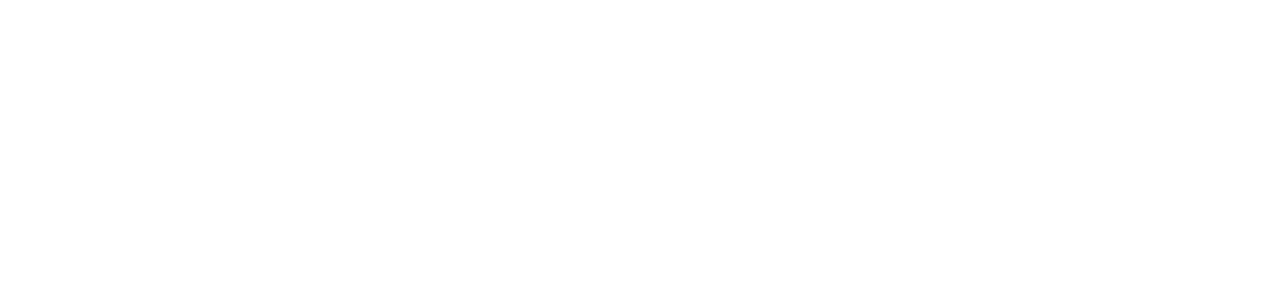
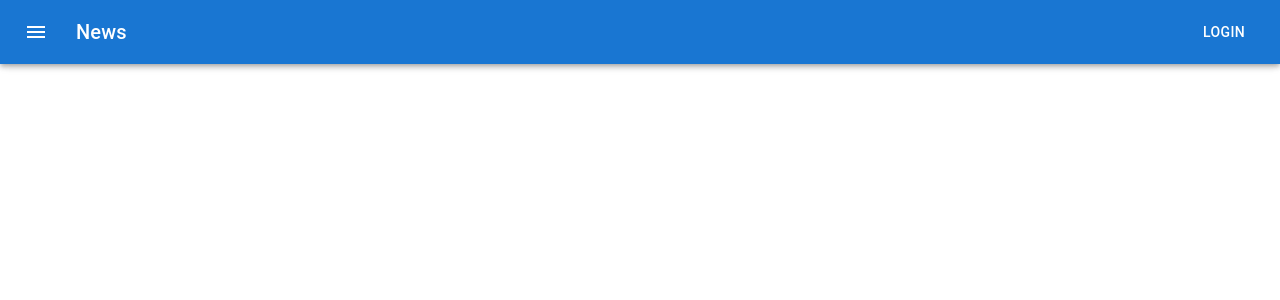
Before and after one commit to Sami6720/wallstreet_sentiments_2.0, a React (Create React App) app: page / in a window 1280 px wide. Shown: the top 300 px of the page. Built offline with nearby package versions, Linux system fonts and the light colour scheme.

Commit message:
feat(navbar): setup initial navbar

```diff
--- a/src/App.js
+++ b/src/App.js
@@ -1,10 +1,17 @@
 import logo from './logo.svg';
 import './App.css';
+import Grid from '@mui/material/Grid'; // Grid version 1
+import Navbar from './components/Navbar';
 
 function App() {
   return (
     <div className="App">
 
+      <Navbar></Navbar>
+      <Grid container spacing={2}>
+        <Grid item>
+        </Grid>
+      </Grid>
     </div>
   );
 }
--- /dev/null
+++ b/src/components/Navbar.js
@@ -0,0 +1,33 @@
+import React from 'react'
+import AppBar from '@mui/material/AppBar';
+import Toolbar from '@mui/material/Toolbar';
+import Typography from '@mui/material/Typography';
+import Button from '@mui/material/Button';
+import IconButton from '@mui/material/IconButton';
+import MenuIcon from '@mui/icons-material/Menu';
+
+
+
+function Navbar() {
+  return (
+    <AppBar>
+        <Toolbar>
+        <IconButton
+            size="large"
+            edge="start"
+            color="inherit"
+            aria-label="menu"
+            sx={{ mr: 2 }}
+        >
+            <MenuIcon />
+        </IconButton>
+        <Typography variant="h6" component="div" sx={{ flexGrow: 1 }}>
+            News
+        </Typography>
+        <Button color="inherit">Login</Button>
+        </Toolbar>
+    </AppBar>
+  )
+}
+
+export default Navbar
```
Also changed, not shown: 1 other file (tests, documents, lock files or other folders).
